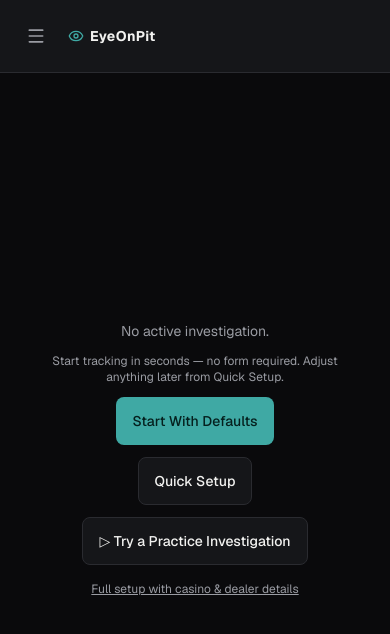
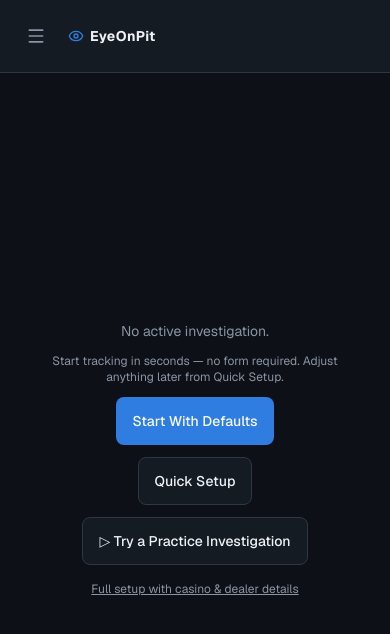
Before and after one commit to thesidfather84/eyeonpit, a Next.js app: page / in a window 390 px wide. Shown: the top 634 px of the page. Built offline with nearby package versions, Linux system fonts and the light colour scheme.

Commit message:
Redesign mobile UI workflow and casino terminology improvements

```diff
--- a/src/app/globals.css
+++ b/src/app/globals.css
@@ -1,26 +1,42 @@
 @import "tailwindcss";
 
 /*
-  EyeOnPit dark control-room theme — plan.md §8.
+  EyeOnPit professional surveillance-workstation theme.
   Deliberately a single, dark-only theme: no light mode, no
-  prefers-color-scheme branching. Near-black backgrounds, off-white (not
-  pure white) text, one muted non-alarming accent, red reserved strictly
-  for destructive actions and errors.
+  prefers-color-scheme branching. Deep charcoal (not pure black)
+  background, bright blue primary actions, a cyan secondary accent for
+  informational/active-state highlights, orange for pending/attention
+  states, red reserved strictly for the dealer, errors, and busts, green
+  for confirmed/completed states. Not flashy — muted saturation, high
+  contrast text.
 */
 :root {
-  --background: #0a0a0c;
-  --surface: #151619;
-  --surface-raised: #1c1d21;
-  --border: #2a2b30;
+  --background: #0d1117;
+  --surface: #151b23;
+  --surface-raised: #1c232d;
+  --border: #2d3746;
 
-  --foreground: #f2f2f0;
-  --muted-foreground: #9a9ca3;
+  --foreground: #eef1f5;
+  --muted-foreground: #8a94a3;
 
-  --accent: #3fa9a4;
-  --accent-foreground: #05201e;
+  /* Primary actions — bright blue. */
+  --accent: #2f7de1;
+  --accent-foreground: #f5f9ff;
 
-  /* Normal tracked-seat status. */
-  --status-green: #3fb950;
+  /* Secondary/informational highlight — active seat, live indicators. */
+  --accent-secondary: #22b8c8;
+  --accent-secondary-foreground: #04262a;
+
+  /* Dealer-specific highlight — kept separate from the destructive red so a dealer hand isn't visually read as an error. */
+  --dealer: #e5484d;
+  --dealer-foreground: #fff5f5;
+
+  /* Pending/attention states — doubled hand, insurance available, etc. */
+  --pending: #d97a2b;
+  --pending-foreground: #241300;
+
+  /* Confirmed/completed status. */
+  --status-green: #2fb35c;
   /* Elevated behavior/correlation indicators — never used for destructive actions. */
   --status-orange: #d9822b;
 
@@ -39,6 +55,15 @@
 
   --color-accent: var(--accent);
   --color-accent-foreground: var(--accent-foreground);
+
+  --color-accent-secondary: var(--accent-secondary);
+  --color-accent-secondary-foreground: var(--accent-secondary-foreground);
+
+  --color-dealer: var(--dealer);
+  --color-dealer-foreground: var(--dealer-foreground);
+
+  --color-pending: var(--pending);
+  --color-pending-foreground: var(--pending-foreground);
 
   --color-status-green: var(--status-green);
   --color-status-orange: var(--status-orange);
--- a/src/app/layout.tsx
+++ b/src/app/layout.tsx
@@ -21,7 +21,7 @@ export const metadata: Metadata = {
 export const viewport: Viewport = {
   width: "device-width",
   initialScale: 1,
-  themeColor: "#0a0a0c",
+  themeColor: "#0d1117",
 };
 
 /**
--- a/src/app/manifest.ts
+++ b/src/app/manifest.ts
@@ -9,8 +9,8 @@ export default function manifest(): MetadataRoute.Manifest {
     start_url: "/",
     display: "standalone",
     orientation: "portrait",
-    background_color: "#0a0a0c",
-    theme_color: "#0a0a0c",
+    background_color: "#0d1117",
+    theme_color: "#0d1117",
     icons: [
       {
         src: "/favicon.ico",
```
